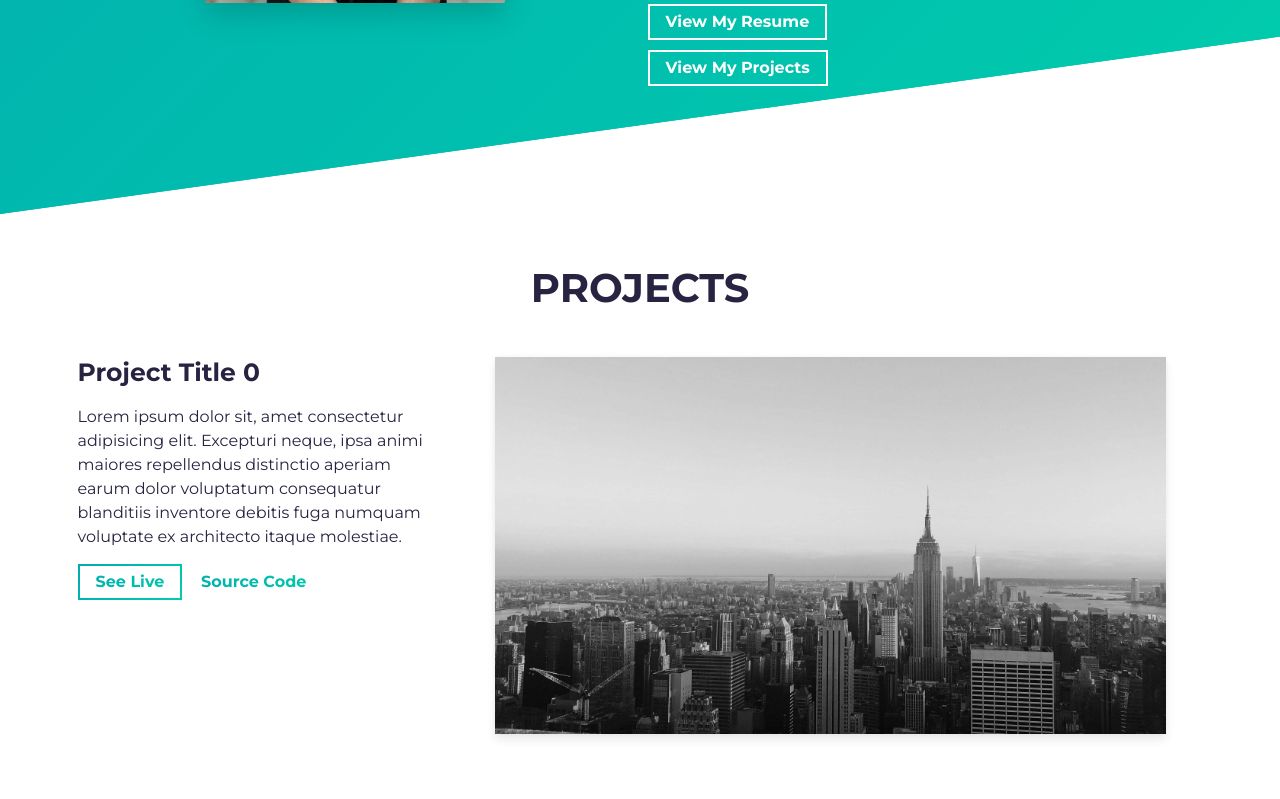
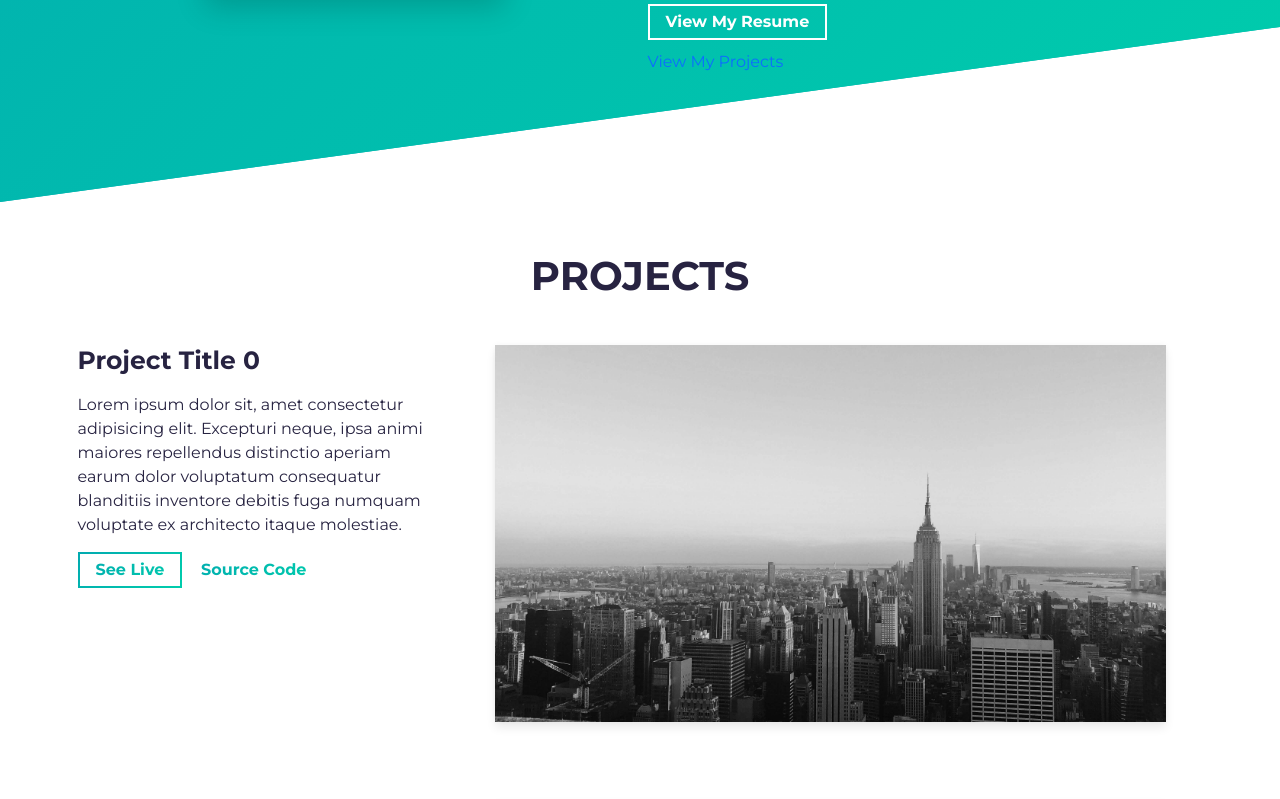
Before and after one commit to donizk/personalSite-1, a website built with Parcel: page src/index.html in a window 1280 px wide. Shown: the part 1473-2272 px from the top of the page. Built offline with nearby package versions, Linux system fonts and the light colour scheme.

Commit message:
playing w button

```diff
--- a/src/index.html
+++ b/src/index.html
@@ -115,9 +115,6 @@
               </span>
               <span class="d-flex mt-3">
                 <a
-                  rel="noreferrer"
-                  target="_blank"
-                  class="cta-btn cta-btn--resume"
                   href="#projects"
                 >
                   View My Projects
```
